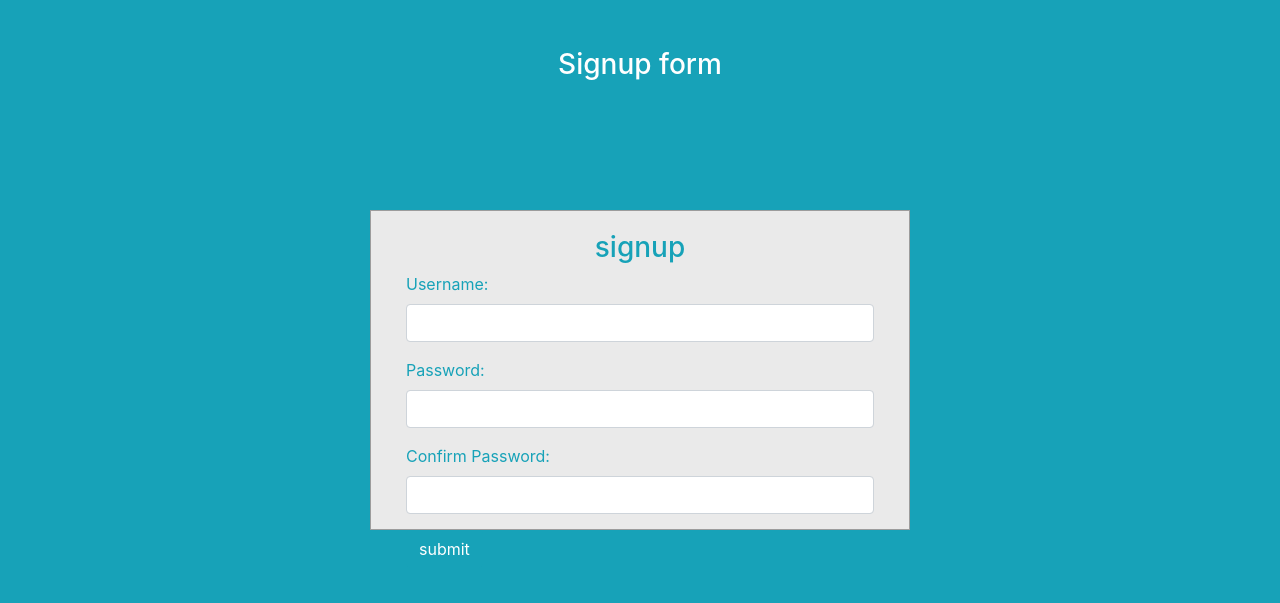
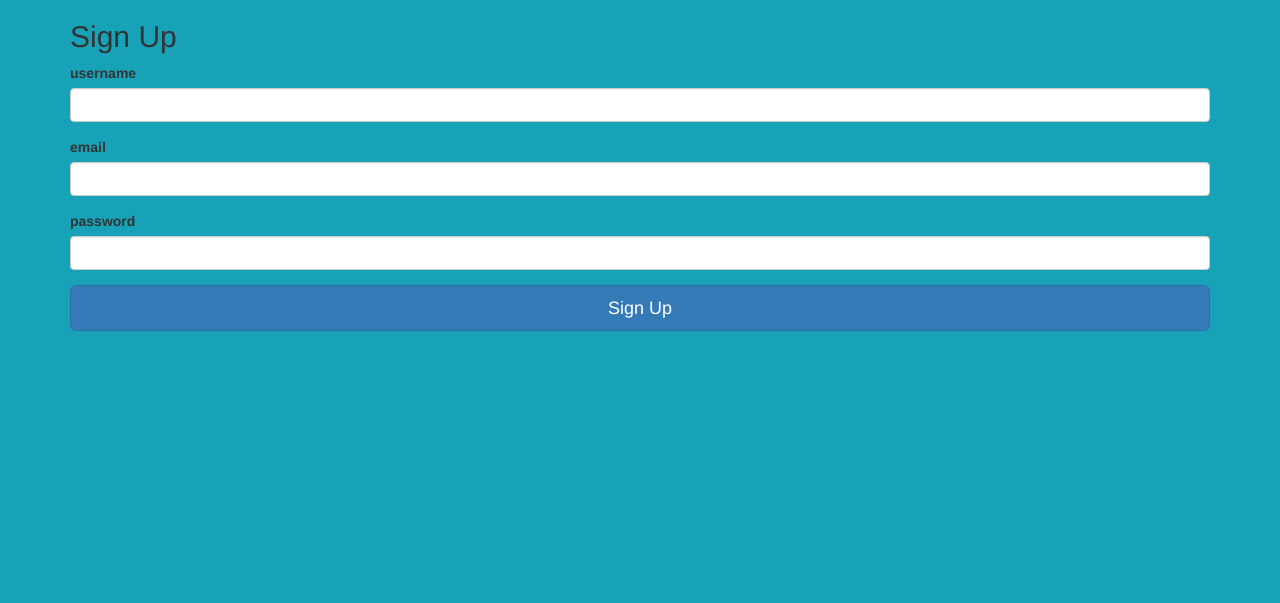
Before and after one commit to anandagr21/flask_assignment, a Flask app: page /signup in a window 1280 px wide. Shown: the top 603 px of the page. Run offline with Flask 2, Linux system fonts and the light colour scheme; some libraries are stand-ins or nearby versions.

Commit message:
User Database Working

```diff
--- a/app.py
+++ b/app.py
@@ -18,6 +18,7 @@ login_manager = LoginManager()
 login_manager.init_app(app)
 login_manager.login_view = 'login'
 
+
 class User(UserMixin, db.Model):
     id = db.Column(db.Integer, primary_key=True)
     username = db.Column(db.String(15), unique=True)
@@ -31,7 +32,7 @@ def load_user(user_id):
 class LoginForm(FlaskForm):
     username = StringField('username', validators=[InputRequired(), Length(min=4, max=15)])
     password = PasswordField('password', validators=[InputRequired(), Length(min=8, max=80)])
-    remember = BooleanField('remember me')
+
 
 class RegisterForm(FlaskForm):
     email = StringField('email', validators=[InputRequired(), Email(message='Invalid email'), Length(max=50)])
@@ -51,7 +52,7 @@ def login():
         user = User.query.filter_by(username=form.username.data).first()
         if user:
             if check_password_hash(user.password, form.password.data):
-                login_user(user, remember=form.remember.data)
+                # login_user(user, remember=form.remember.data)
                 return redirect(url_for('dashboard'))
 
         return '<h1>Invalid username or password</h1>'
@@ -77,7 +78,7 @@ def signup():
 @app.route('/dashboard')
 @login_required
 def dashboard():
-    return render_template('dashboard.html', name=current_user.username)
+    return render_template('index.html', name=current_user.username)
 
 @app.route('/logout')
 @login_required
@@ -86,4 +87,5 @@ def logout():
     return redirect(url_for('index'))
 
 if __name__ == '__main__':
+    db.create_all()
     app.run(debug=True)
--- a/requirements.txt
+++ b/requirements.txt
@@ -32,3 +32,4 @@ URLObject==2.4.3
 Werkzeug==0.14.1
 wincertstore==0.2
 WTForms==2.1
+SQLAlchemy-ImageAttach
--- a/templates/index.html
+++ b/templates/index.html
@@ -19,13 +19,14 @@ Demo App
             <span class="icon-bar"></span>
             <span class="icon-bar"></span>
           </button>
-          <a class="navbar-brand" href="#">Project name</a>
+          <a class="navbar-brand" href="#">Flask Assessment</a>
         </div>
         <div id="navbar" class="collapse navbar-collapse">
           <ul class="nav navbar-nav">
             <li class="active"><a href="#">Home</a></li>
             <li><a href="{{ url_for('login') }}">Login</a></li>
             <li><a href="{{ url_for('signup') }}">Sign Up</a></li>
+            <li><a href="{{ url_for('signup') }}">Add Products</a></li>
           </ul>
         </div><!--/.nav-collapse -->
       </div>
--- a/templates/signin.html
+++ b/templates/signin.html
@@ -18,7 +18,7 @@ Login
         {{ form.hidden_tag() }}
         {{ wtf.form_field(form.username) }}
         {{ wtf.form_field(form.password) }}
-        {{ wtf.form_field(form.remember) }}
+
         <button class="btn btn-lg btn-primary btn-block" type="submit">Sign in</button>
       </form>
 
--- a/templates/signup.html
+++ b/templates/signup.html
@@ -1,51 +1,26 @@
-<!DOCTYPE html>
-<html lang="en">
-<head>
-    <meta charset="UTF-8">
-    <meta name="viewport" content="width=device-width, initial-scale=1.0">
-    <meta http-equiv="X-UA-Compatible" content="ie=edge">
-    <link href="//maxcdn.bootstrapcdn.com/bootstrap/4.1.1/css/bootstrap.min.css" rel="stylesheet" id="bootstrap-css">
-<script src="//maxcdn.bootstrapcdn.com/bootstrap/4.1.1/js/bootstrap.min.js"></script>
-<script src="//cdnjs.cloudflare.com/ajax/libs/jquery/3.2.1/jquery.min.js"></script>
+{% extends "bootstrap/base.html" %}
+{% import "bootstrap/wtf.html" as wtf %}
+
+{% block title %}
+Sign Up
+{% endblock %}
+
+{% block styles %}
+{{super()}}
 <link rel="stylesheet" href="{{url_for('.static', filename='signup.css')}}">
+{% endblock %}
 
-    <title>Document</title>
-</head>
+{% block content %}
+<div class="container">
 
+  <form class="form-signin" method="POST" action="/signup">
+    <h2 class="form-signin-heading">Sign Up</h2>
+    {{ form.hidden_tag() }}
+    {{ wtf.form_field(form.username) }}
+    {{ wtf.form_field(form.email) }}
+    {{ wtf.form_field(form.password) }}
+    <button class="btn btn-lg btn-primary btn-block" type="submit">Sign Up</button>
+  </form>
 
-<body>
-    <div id="signup">
-        <h3 class="text-center text-white pt-5">Signup form</h3>
-        <div class="container">
-            <div id="signup-row" class="row justify-content-center align-items-center">
-                <div id="signup-column" class="col-md-6">
-                    <div id="signup-box" class="col-md-12">
-                        <form id="signup-form" class="form" action="" method="post">
-                            <h3 class="text-center text-info">signup</h3>
-                            <div class="form-group">
-                                <label for="username" class="text-info">Username:</label><br>
-                                <input type="text" name="username" id="username" class="form-control">
-                            </div>
-                            <div class="form-group">
-                                <label for="password" class="text-info">Password:</label><br>
-                                <input type="password" name="password" id="password" class="form-control">
-                            </div>
-
-                            <div class="form-group">
-                                <label for="confirmpassword" class="text-info">Confirm Password:</label><br>
-                                <input type="password" name="confirmpassword" id="confirmpassword" class="form-control">
-                            </div>
-                            <div class="form-group">
-
-                                <input type="submit" name="submit" class="btn btn-info btn-md" value="submit">
-                            </div>
-
-                        </form>
-                    </div>
-                </div>
-            </div>
-        </div>
-    </div>
-</body>
-
-</html>
+</div>
+{% endblock %}
```
Also changed, not shown: database.db.
